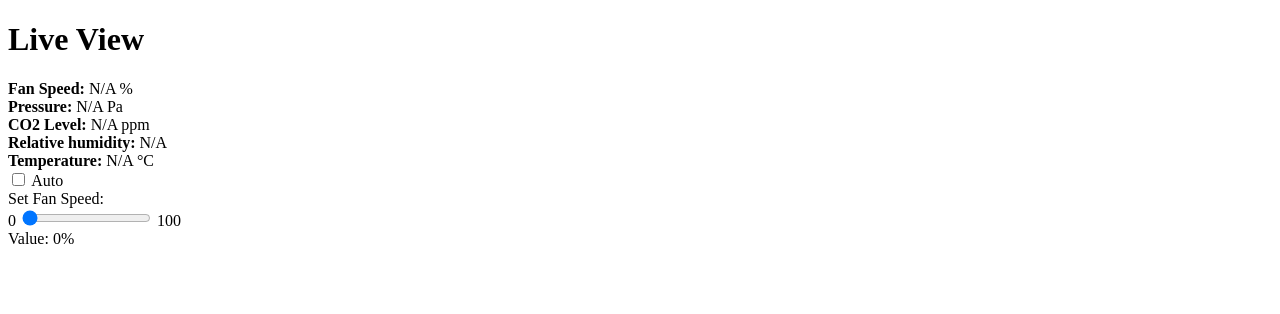
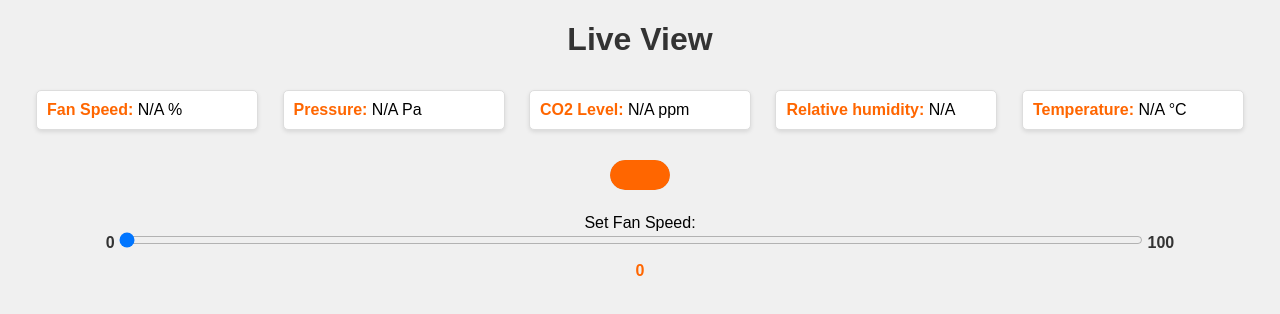
Before and after one commit to kikani-parth/Ventilation_System, a website: page public/live.html in a window 1280 px wide. Drawn offline with Linux system fonts and the light colour scheme.

Commit message:
added live.css and styled live.html page

```diff
--- /dev/null
+++ b/public/css/live.css
@@ -0,0 +1,104 @@
+/* Global styles */
+body {
+    font-family: Arial, sans-serif;
+    background-color: #f0f0f0; /* Set the background color to a light grey */
+    margin: 0;
+    padding: 0;
+    text-align: center;
+}
+
+h1 {
+    color: #333; /* Set the title color to dark grey */
+}
+
+/* Parameters section styles */
+.parameter {
+    background-color: #fff; /* Set the parameter background color to white */
+    border: 1px solid #ddd; /* Add a light grey border */
+    padding: 10px;
+    margin: 10px;
+    display: inline-block;
+    text-align: left;
+    width: 200px;
+    border-radius: 5px;
+    box-shadow: 0 2px 4px rgba(0, 0, 0, 0.1); /* Add a subtle shadow */
+}
+
+.parameter strong {
+    color: #f60; /* Set the title color to orange */
+    font-weight: bold;
+}
+
+/* Stylish Toggle Switch */
+.toggle-switch {
+    display: inline-block;
+    position: relative;
+    width: 60px;
+    height: 30px;
+    background-color: #ccc; /* Set the switch background color to light grey */
+    border-radius: 15px;
+    margin-top: 20px;
+    overflow: hidden; /* Hide overflow content */
+}
+
+.toggle-switch input {
+    display: none; /* Hide the checkbox input */
+}
+
+.slider {
+    position: absolute;
+    cursor: pointer;
+    top: 0;
+    left: 0;
+    right: 0;
+    bottom: 0;
+    background-color: #f60; /* Set the slider background color to orange */
+    border-radius: 15px; /* Rounded corners to match the switch */
+    transition: 0.4s; /* Add a smooth transition effect */
+}
+
+.slider:before {
+    position: absolute;
+    content: "Auto"; /* Display "Auto" inside the slider */
+    height: 100%;
+    width: 60px; /* Match the switch width */
+    left: -60px; /* Move "Auto" text outside the switch */
+    line-height: 30px; /* Center the text vertically */
+    background-color: #f60; /* Set the slider button color to orange */
+    border-radius: 50%;
+    transition: 0.4s; /* Add a smooth transition effect */
+}
+
+input:checked + .slider {
+    background-color: #f60; /* Set the switch background color to orange when checked */
+}
+
+input:checked + .slider:before {
+
+    left: 0; /* Move "Auto" text inside the switch when checked */
+}
+
+/* Slider styles */
+.slider-range {
+    color: #333; /* Set the slider range color to dark grey */
+    font-weight: bold;
+}
+
+.pressure-slider,
+.fan-speed-slider {
+    margin-top: 20px;
+}
+
+.pressure-input,
+.fan-speed-input {
+    width: 80%;
+    margin: 0 auto;
+}
+
+/* Slider value styles */
+.slider-value {
+    color: #f60; /* Set the slider value color to orange */
+    font-weight: bold;
+    display: block;
+    margin-top: 10px;
+}
--- a/public/js/live.js
+++ b/public/js/live.js
@@ -34,12 +34,27 @@ modeToggle.addEventListener('change', () => {
 });
 
 
+// Input event listener for the pressure slider
+const pressureInput = document.getElementById('pressureInput');
+const pressureValue = document.getElementById('pressureValue');
+pressureInput.addEventListener('input', () => {
+    // Update the pressureValue span with the current slider value
+    pressureValue.textContent = pressureInput.value;
+});
+
+// Input event listener for the fan speed slider
+const fanSpeedInput = document.getElementById('fanSpeedInput');
+const fanSpeedValue = document.getElementById('fanSpeedValue');
+fanSpeedInput.addEventListener('input', () => {
+    // Update the fanSpeedValue span with the current slider value
+    fanSpeedValue.textContent = fanSpeedInput.value;
+});
+
+
 /* Pressure form event listener */
 const pressureForm = document.getElementById('pressureForm');
 pressureForm.addEventListener('change', (e) => {
     e.preventDefault();
-
-    const pressureInput = document.getElementById('pressureInput');
 
     // Create a JSON message with the desired pressure value
     const message = {
@@ -57,8 +72,6 @@ const fanSpeedForm = document.getElementById('fanSpeedForm');
 fanSpeedForm.addEventListener('change', (e) => {
     e.preventDefault();
 
-    const fanSpeedInput = document.getElementById('fanSpeedInput');
-
     // Create a JSON message with the desired fan speed value
     const message = {
         auto: false,
--- a/public/live.html
+++ b/public/live.html
@@ -3,6 +3,7 @@
 <head>
     <meta charset="UTF-8">
     <title>Live Page</title>
+    <link rel="stylesheet" type="text/css" href="css/live.css">
 </head>
 <body>
 <h1>Live View</h1>
@@ -23,13 +24,13 @@
 <div class="parameter">
     <strong>Temperature:</strong> <span id="temperature">N/A</span> °C
 </div>
+<br>
 
-<!-- Mode Toggle -->
+<!-- Stylish Toggle Switch -->
 <label class="toggle-switch">
     <input type="checkbox" id="modeToggle">
     <span class="slider"></span>
 </label>
-<span class="toggle-label">Auto</span>
 
 <!-- Pressure Slider -->
 <form id="pressureForm">
@@ -38,7 +39,7 @@
         <span class="slider-range">0</span>
         <input type="range" id="pressureInput" class="pressure-input" min="0" max="120" step="1" value="0">
         <span class="slider-range">120</span><br>
-        <span id="sliderValue" class="slider-value">Value: 0</span>
+        <span id="pressureValue" class="slider-value">0</span>
     </div>
 </form>
 
@@ -49,7 +50,7 @@
         <span class="slider-range">0</span>
         <input type="range" id="fanSpeedInput" class="fan-speed-input" min="0" max="100" step="1" value="0">
         <span class="slider-range">100</span><br>
-        <span id="fanSpeedValue" class="slider-value">Value: 0%</span>
+        <span id="fanSpeedValue" class="slider-value">0</span>
     </div>
 </form>
 
```
